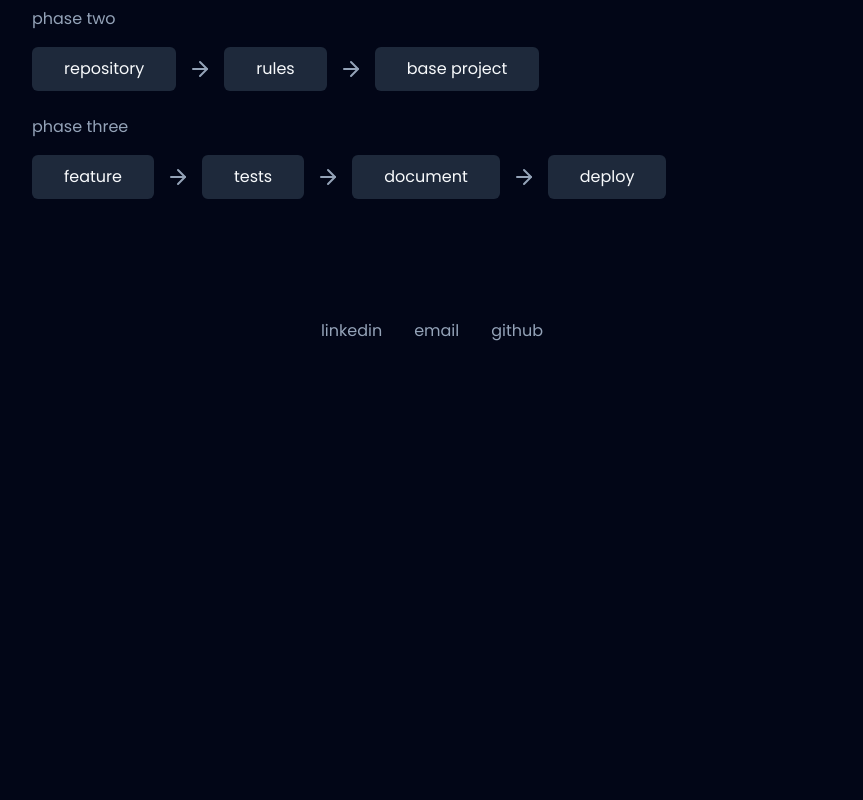
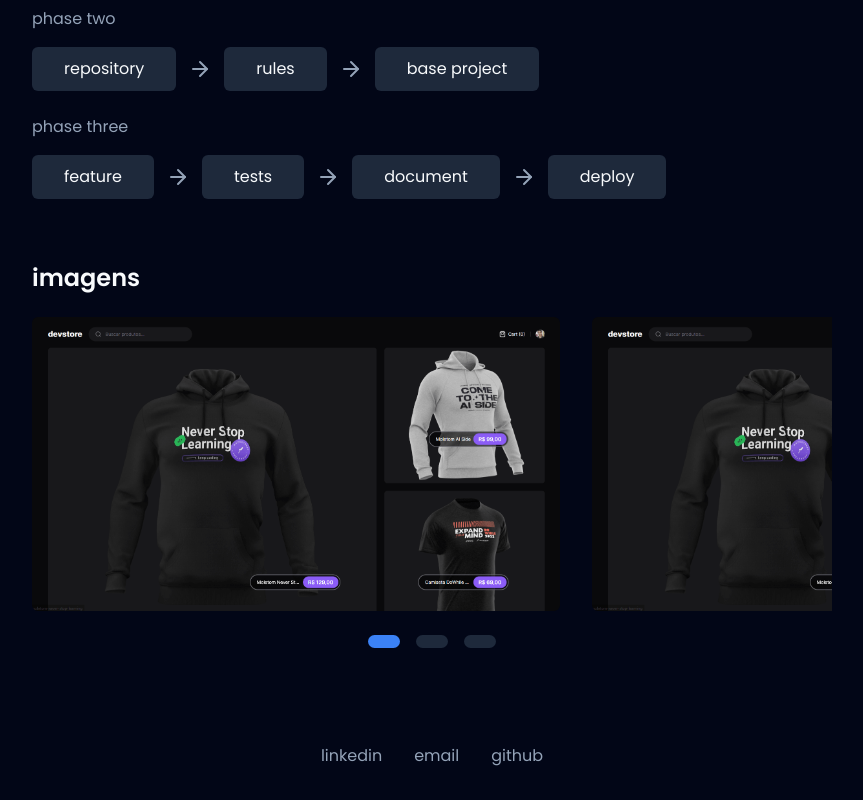
Before and after one commit to avilyre/avilysilva, a Next.js app: page /projects/devstore in a window 1280 px wide. Shown: the part 1447-2247 px from the top of the page, without its empty margins (208-1071 px from the left). Before the commit the page ends 1822 px from the top, so only its background shows below. Built offline with nearby package versions, Linux system fonts and the light colour scheme.

Commit message:
feat: add gallery images component

```diff
--- /dev/null
+++ b/src/app/projects/[slug]/components/gallery.tsx
@@ -0,0 +1,49 @@
+"use client";
+
+import Image from "next/image";
+import { Fragment, useState } from "react";
+
+export const Gallery = (props: { images: string[] }) => {
+  const { images } = props;
+
+  const defaultImageSize = {
+    height: 276,
+    width: 528,
+  };
+
+  const [currentNumberImage, setCurrentNumberImage] = useState<number>(0);
+
+  const handleBulletClick = (index: number) => {
+    setCurrentNumberImage(index);
+  };
+
+  return (
+    <Fragment>
+      <div className="no-scrollbar flex w-full select-none snap-x gap-8 overflow-x-auto scroll-smooth">
+        {images.map((image, index) => (
+          <Image
+            key={index}
+            src={image}
+            id={`gallery-image-${index}`}
+            alt={`Project image ${index + 1}`}
+            className="snap-start rounded-md"
+            tabIndex={0}
+            width={defaultImageSize.width}
+            height={defaultImageSize.height}
+            quality={100}
+          />
+        ))}
+      </div>
+      <div className="mt-6 flex items-center justify-center gap-4">
+        {images.map((_, index) => (
+          <a
+            key={index}
+            href={`#gallery-image-${index}`}
+            className={`h-[13px] w-[32px] rounded-full ${currentNumberImage === index ? "bg-blue-500" : "bg-tertiary"}`}
+            onClick={() => handleBulletClick(index)}
+          ></a>
+        ))}
+      </div>
+    </Fragment>
+  );
+};
--- a/src/app/projects/[slug]/page.tsx
+++ b/src/app/projects/[slug]/page.tsx
@@ -1,9 +1,11 @@
 import { ArrowRight, BadgeInfo, Figma, Github, Globe } from "lucide-react";
 import Image from "next/image";
+import { Suspense } from "react";
 
 import { projects } from "@/@data/projects";
 import { PageHeader } from "@/components/page-header";
 
+import { Gallery } from "./components/gallery";
 import { ProjectDetails } from "./interface";
 import { strings } from "./strings";
 
@@ -193,6 +195,18 @@ const ProjectDetails = (props: Readonly<ProjectDetails>) => {
           </div>
         ))}
       </section>
+
+      <section className="mt-16">
+        <header className="mb-6 flex select-none items-center">
+          <h3 className="text-2xl font-semibold leading-tight text-primary">
+            {strings.images}
+          </h3>
+        </header>
+
+        <Suspense fallback={"loading"}>
+          <Gallery images={project.images} />
+        </Suspense>
+      </section>
     </main>
   );
 };
--- a/src/app/projects/[slug]/strings.ts
+++ b/src/app/projects/[slug]/strings.ts
@@ -11,4 +11,5 @@ export const strings = {
   technologies: "principais tecnologias",
   wasNotIncludedMinorLibraries: "não estão inclusas bibliotecas menores",
   developmentProcess: "processo de desenvolvimento",
+  images: "imagens",
 };
```
